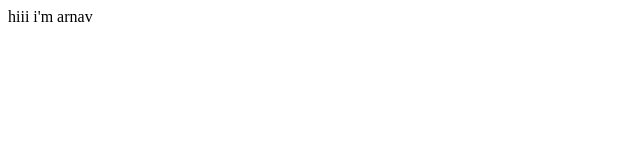
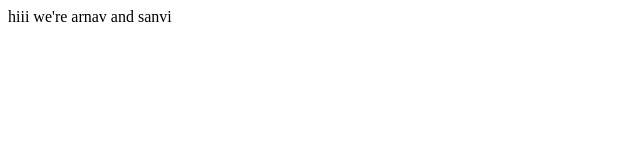
Before and after one commit to rootp1/FloatType, a plain HTML site: page index.html in a window 1280 px wide. Shown: the whole page, without its empty margins (0-640 px from the left). Drawn offline with Linux system fonts and the light colour scheme.

Commit message:
sanvi's commit

```diff
--- a/index.html
+++ b/index.html
@@ -8,6 +8,6 @@
   <link rel="stylesheet" href="style.css">
 </head>
 <body>
-  hiii i'm arnav
+  hiii we're arnav and sanvi
 </body>
 </html>
```
